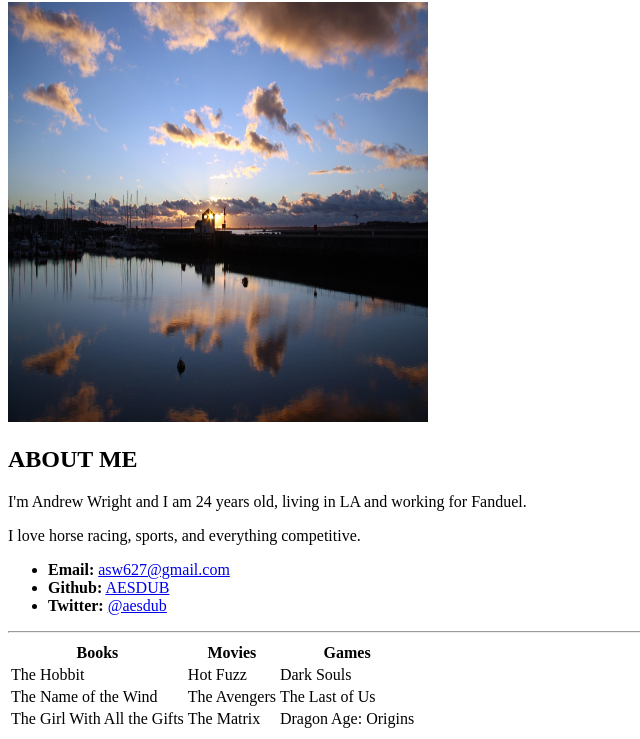
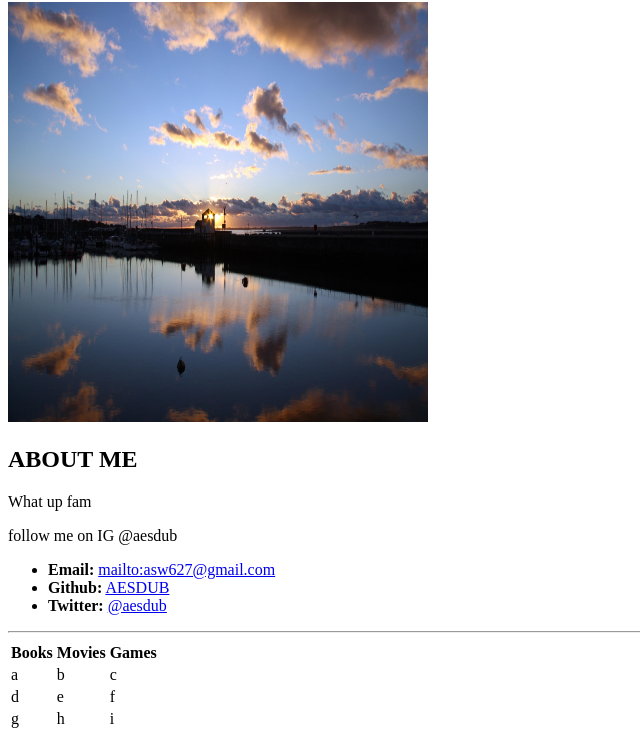
Before and after one commit to AESDUB/aesdub.github.io, a plain HTML site: page index.html in a window 1280 px wide. Shown: the part 78-817 px from the top of the page, without its empty margins (0-640 px from the left). Drawn offline with Linux system fonts and the light colour scheme.

Commit message:
about us

```diff
--- a/index.html
+++ b/index.html
@@ -12,11 +12,11 @@
   <img src="5271505532_7c635099aa_o.jpg" alt="Andrew" height="420" width="420">
 
   <h2>ABOUT ME</h2>
-  <p>I'm Andrew Wright and I am 24 years old, living in LA and working for Fanduel.</p>
-  <p>I love horse racing, sports, and everything competitive.</p>
+  <p>What up fam</p>
+  <p>follow me on IG @aesdub</p>
 
   <ul>
-    <li><strong>Email:</strong> <a href="#">asw627@gmail.com</a></li>
+    <li><strong>Email:</strong> <a href="#">mailto:asw627@gmail.com</a></li>
     <li><strong>Github:</strong> <a href="#">AESDUB</a></li>
     <li><strong>Twitter:</strong> <a href="#">@aesdub</a></li>
   </ul>
@@ -28,19 +28,19 @@
       <th>Games</th>
     </tr>
     <tr>
-      <td>The Hobbit</td>
-      <td>Hot Fuzz</td>
-      <td>Dark Souls</td>
+      <td>a</td>
+      <td>b</td>
+      <td>c</td>
     </tr>
     <tr>
-      <td>The Name of the Wind</td>
-      <td>The Avengers</td>
-      <td>The Last of Us</td>
+      <td>d</td>
+      <td>e</td>
+      <td>f</td>
     </tr>
     <tr>
-      <td>The Girl With All the Gifts</td>
-      <td>The Matrix</td>
-      <td>Dragon Age: Origins</td>
+      <td>g</td>
+      <td>h</td>
+      <td>i</td>
     </tr>
   </table>
 
```
